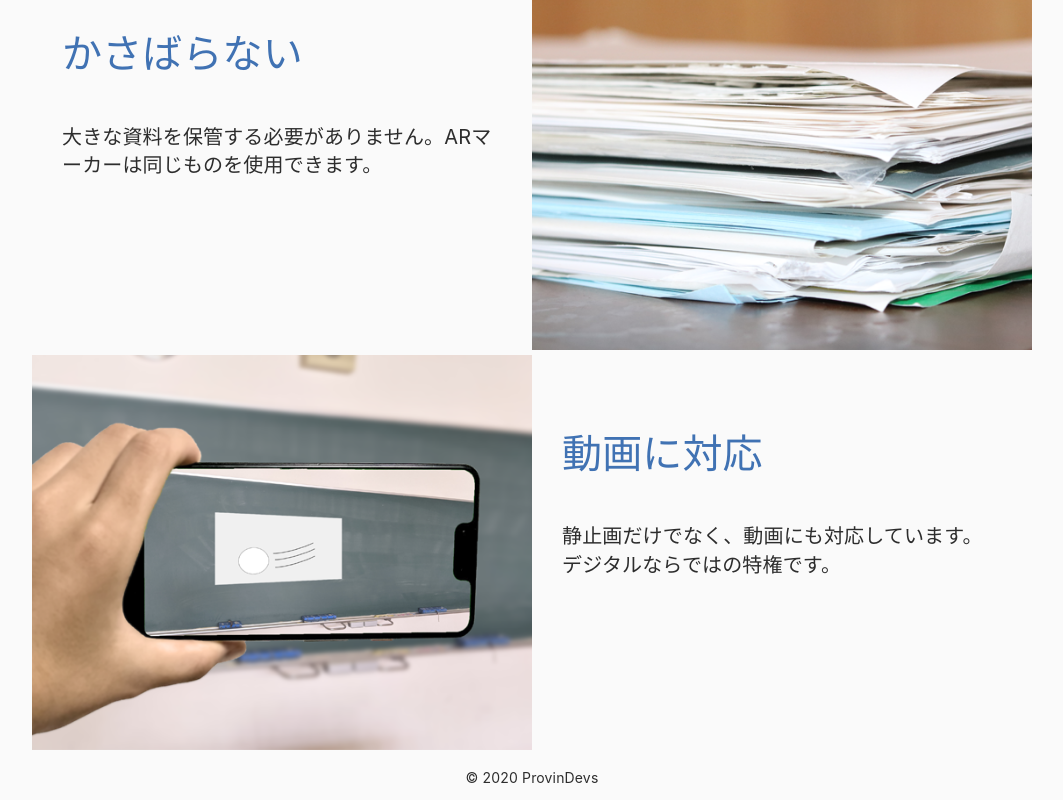
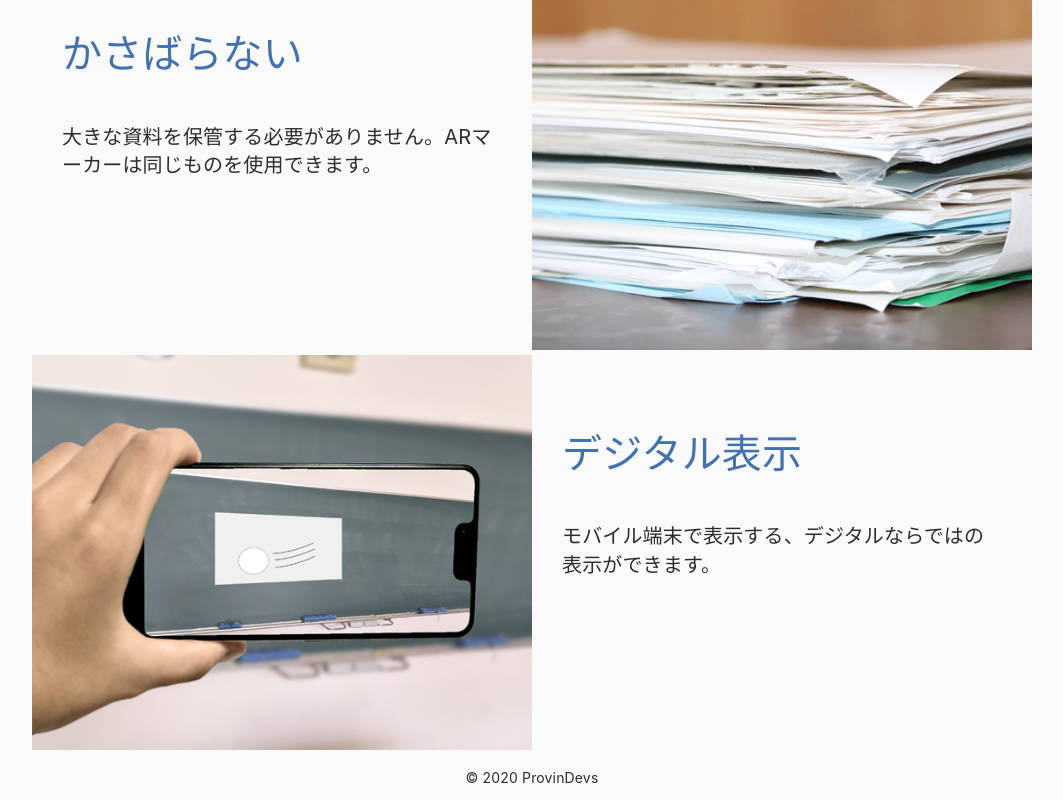
Before and after one commit to ProvinDevs/2020vol1-frontend, a React app: page /about in a window 1280 px wide. Shown: the part 670-1470 px from the top of the page, without its empty margins (108-1171 px from the left). Built offline with nearby package versions, Linux system fonts and the light colour scheme; no server answers; a web font is replaced by a local one.

Commit message:
動画対応ではなくデジタル表示に

```diff
--- a/src/pages/About.tsx
+++ b/src/pages/About.tsx
@@ -27,9 +27,9 @@ const About: FC = () => {
       explanation: "大きな資料を保管する必要がありません。ARマーカーは同じものを使用できます。",
     },
     {
-      title: "動画に対応",
+      title: "デジタル表示",
       image: DougaImage,
-      explanation: "静止画だけでなく、動画にも対応しています。デジタルならではの特権です。",
+      explanation: "モバイル端末で表示する、デジタルならではの表示ができます。",
     },
   ];
 
```
